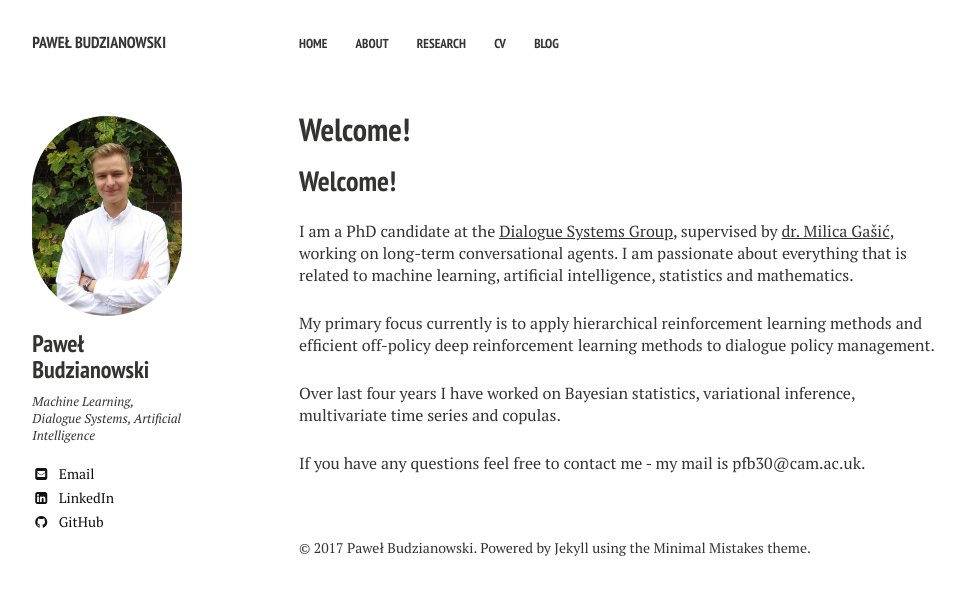
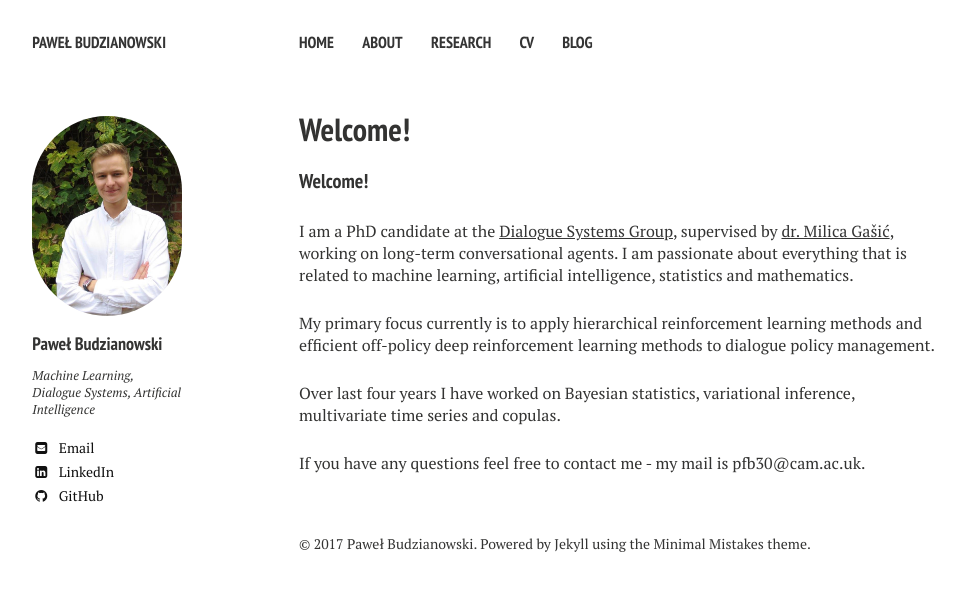
Before and after one commit to pawel-polyai/budzianowski.github.io, a Jekyll site: the page built from index.md, in a window 1280 px wide. Shown: the top 595 px of the page, without its empty margins (21-985 px from the left). Built offline with Jekyll 4.4.1, drawn with Linux system fonts in a browser that asks for light colours; nearby versions of some CDN libraries; our own code applies the rules of GitHub Pages for plain Markdown files.

Commit message:
final updates

```diff
--- a/_sass/page.scss
+++ b/_sass/page.scss
@@ -69,7 +69,7 @@ body {
 		list-style-type: none;
 		border-bottom: 1px solid lighten($black,80);
 		border-bottom: 1px solid fade($black,10);
-		@include font-rem(13);
+		@include font-rem(16);
 		&:last-child {
 			border-bottom: 0 solid transparent;
 		}
--- a/_sass/typography.scss
+++ b/_sass/typography.scss
@@ -13,10 +13,10 @@ h1 {
 	@include font-size(32);
 }
 h2 {
-	@include font-size(28);
+	@include font-size(20);
 }
 h3 {
-	@include font-size(24);
+	@include font-size(18);
 }
 h4 {
 	@include font-size(18);
```
